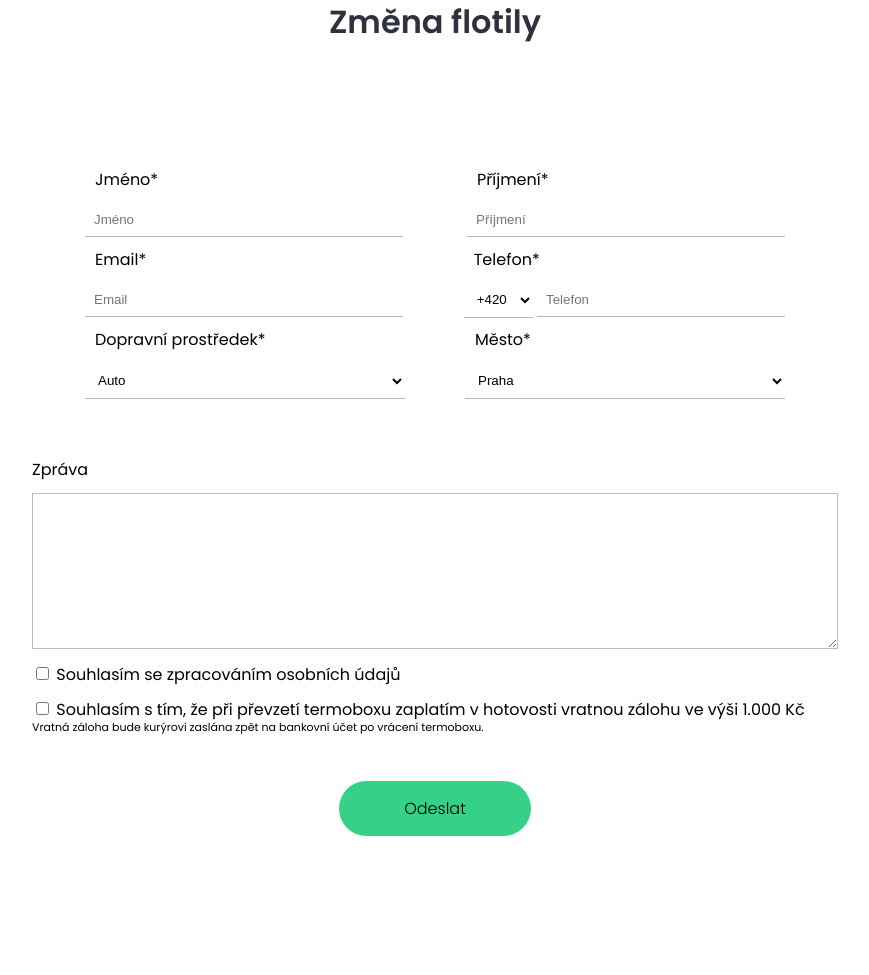
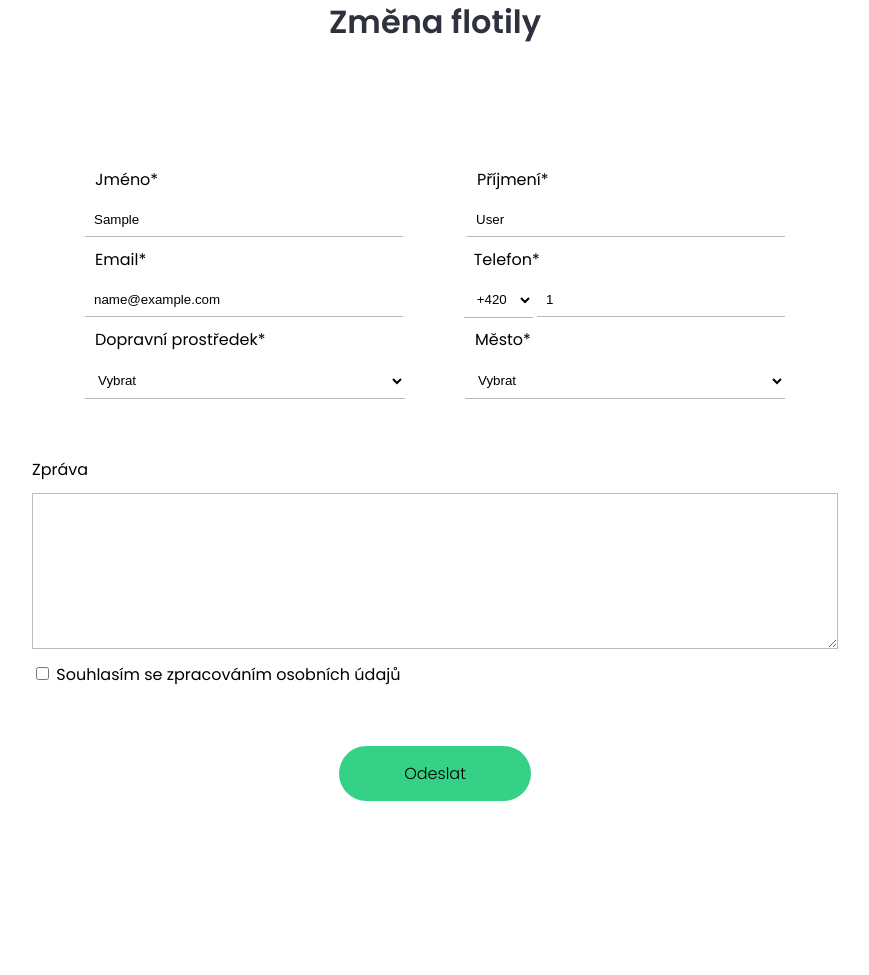
Before and after one commit to Kambatukebele/flotila-Fleet-Management-system-with-php-mysql-javascrip-css-html, a PHP site: template view/change_fleet.php in a window 1280 px wide. Shown: the part 196-1171 px from the top of the page, without its empty margins (205-1074 px from the left). Run offline with PHP 8.4, Linux system fonts and the light colour scheme; the template is opened without the code that fills it: most values are stand-ins (such as "Sample title", 1, 10 or a date in 2020); some libraries are stand-ins or nearby versions.

Commit message:
change_fleet version 1.0

```diff
--- /dev/null
+++ b/controller/controller_change_fleet.php
@@ -0,0 +1,147 @@
+<?php
+    //LINK THE DATABASE CONNECTION
+    include 'database/database.php';
+
+    // CHECKING THE INPUTS FIELDS
+
+    if (isset($_POST['submit']))
+
+    {
+         $firstName = $lastName = $email = $phone_number = $transportation = $city = $textarea = $checkbox = "";
+
+        //CREATING VARIABLE FOR ALL INPUTS FIELDS
+
+         $firstName = htmlspecialchars(stripslashes(trim(strtolower($_POST['firstname']))));
+         $lastName = htmlspecialchars(stripslashes(trim(strtolower($_POST['lastname']))));
+         $email = htmlspecialchars(stripslashes(trim(strtolower($_POST['email']))));
+         $phone_number = htmlspecialchars(stripslashes(trim($_POST['phone_number'])));
+
+         $transportation = htmlspecialchars(stripslashes(trim($_POST['transportation'])));
+         $city = htmlspecialchars(stripslashes(trim($_POST['city'])));
+         $textarea = htmlspecialchars(stripslashes(strtolower($_POST['textarea'])));
+         $checkbox= htmlspecialchars(stripslashes(trim($_POST['checkbox'])));
+
+
+        //VALIDATE FIRST NAME
+        if(!empty($firstName))
+        {
+            if(!preg_match("/^[a-zA-Z-' ]*$/", $firstName))
+            {
+                $firstNameErrorMsg = "<h6 style = 'color:red;font-size:14px;'> " . "Invalide First Name" . "</h6>";
+                return false;
+            }
+        }
+        else
+        {
+            $firstNameErrorMsg = "<h6 style = 'color:red;font-size:14px;'> " . " Please enter your First Name" . "</h6>";
+            return false;
+        }
+
+        // // VALIDATE LAST NAME
+        if(!empty($lastName))
+        {
+            if(!preg_match("/^[a-zA-Z-' ]*$/", $lastName))
+            {
+                $lastNameErrorMsg = "<h6 style = 'color:red;font-size:14px;'> " . "Invalide Last Name" . "</h6>";
+                return false;
+            }
+        }
+        else
+        {
+            $lastNameErrorMsg = "<h6 style = 'color:red;font-size:14px;'> " . " Please enter your last Name" . "</h6>";
+            return false;
+        }
+
+        // // VALIDATE EMAIL
+        if(!empty($email))
+        {
+            if(!filter_var($email, FILTER_VALIDATE_EMAIL))
+            {
+                $emailErrorMsg = "<h6 style = 'color:red;font-size:14px;'> " . "Invalide Email Adress" . "</h6>";
+                return false;
+            }
+        }
+        else
+        {
+            $emailErrorMsg = "<h6 style = 'color:red;font-size:14px;'> " . " Please enter your email adress" . "</h6>";
+            return false;
+        }
+
+        // VALIDATE PHONE NUMBER
+        if (!empty($phone_number))
+        {
+            if (preg_match ("/^[0-9]*$/", $phone_number))
+            {
+                $length = strlen($phone_number);
+                if ( $length < 9 || $length > 9)
+                {
+                    $phoneNumberErrorMsg = "<h6 style = 'color:red;font-size:14px;'> " . " Your number should have 9 digits" . "</h6>";
+                    return false;
+                }
+            }
+            else
+            {
+                $phoneNumberErrorMsg = "<h6 style = 'color:red;font-size:14px;'> " . " Invalide Phone number" . "</h6>";
+                return false;
+            }
+        }
+        else
+        {
+            $phoneNumberErrorMsg = "<h6 style = 'color:red;font-size:14px;'> " . " Please enter your Phone number" . "</h6>";
+            return false;
+        }
+
+        // VALIDATE TRANSPORTATION
+        if (isset($transportation)){
+            if($transportation == "none"){
+                $transportationErrorMsg = "<h6 style = 'color:red;font-size:14px;'> " . " Please Select your transportation" . "</h6>";
+                    return false;
+            }
+        }
+
+        //VALIDATE CITY
+        if (isset($city))
+        {
+            if ($city == "none"){
+                $cityErrorMsg = "<h6 style = 'color:red;font-size:14px;'> " . " Please Select your city" . "</h6>";
+                return false;
+            }
+        }
+
+        //VALIDATE TEXTAREA
+        if(!preg_match("/^[a-zA-Z0-9 \(\)\n]*$/", $textarea))
+        {
+            $textareaErrormsg = "<h6 style = 'color:red;font-size:14px;'> " . " Invalide text" . "</h6>";
+            return false;
+        }
+
+        // VALIDATE GDPR
+        if(isset($checkbox))
+        {
+            if ( $checkbox === "unchecked"){
+                $checkboxErrorMsg = "<h6 style = 'color:red;font-size:14px;'> " . " You need to accept out conditions" . "</h6>";
+                return false;
+            }
+        }
+
+        //INSERT DATA TO THE DATABASE
+            $sql = $conn->prepare("INSERT INTO change_flotila (first_name, last_name, email, phone_number, transportation, city, textplace, gppr)VALUES (:first_name, :last_name, :email, :phone_number, :transportation, :city, :textplace, :gppr)");
+
+            $sql->bindParam(':first_name', $firstName);
+            $sql->bindParam(':last_name', $lastName);
+            $sql->bindParam(':email', $email);
+            $sql->bindParam(':phone_number', $phone_number);
+            $sql->bindParam(':transportation', $transportation);
+            $sql->bindParam(':city', $city);
+            $sql->bindParam(':textplace', $textarea);
+            $sql->bindParam(':gppr', $checkbox);
+
+
+            $sql->execute();
+
+            $result = $sql->execute();
+            if ($result == true){
+                header("Location:thank_you_page.php");
+            }
+
+    }
--- a/view/change_fleet.php
+++ b/view/change_fleet.php
@@ -1,3 +1,5 @@
+<?php include '../controller/controller_change_fleet.php'; ?>
+
 <!DOCTYPE html>
 <html lang="en">
     <?php include '../model/includes/head/head.php'; ?>
@@ -13,22 +15,37 @@
    </div>
 
    <!-- ==========  FORM ========== -->
-   <form action="">
+   <form action="" method="POST">
        <div class="the_inputs">
            <div class="inputs_left">
                 <label for="firstname">Jméno*</label>
-                <input type="text" name="firstname" id="firstname" placeholder="Jméno">
+                <input type="text" name="firstname" id="firstname" placeholder="Jméno" value="<?php if(isset($firstName)) echo $firstName;?>">
+                <?php
+                    if (isset($firstNameErrorMsg)){
+                        echo $firstNameErrorMsg;
+                    }
+                ?>
            </div>
            <div class="inputs_left">
                 <label for="lastname">Příjmení*</label>
-                <input type="text" name="lastname" id="lastname" placeholder="Příjmení">
+                <input type="text" name="lastname" id="lastname" placeholder="Příjmení" value="<?php if(isset($lastName)) echo $lastName;?>">
+                <?php
+                    if (isset($lastNameErrorMsg)){
+                        echo $lastNameErrorMsg;
+                    }
+                ?>
            </div>
        </div>
 
        <div class="the_inputs">
             <div class="inputs_left">
                 <label for="email">Email*</label>
-                <input type="email" name="email" id="email" placeholder="Email">
+                <input type="email" name="email" id="email" placeholder="Email" value="<?php if(isset($email)) echo $email;?>">
+                <?php
+                    if (isset($emailErrorMsg)){
+                        echo $emailErrorMsg;
+                    }
+                ?>
             </div>
             <div class="input_mobile">
                 <label for="phone_number">Telefon*</label>
@@ -37,7 +54,12 @@
                         <option value="+420">+420</option>
                     </select>
 
-                    <input type="text" name="phone_number" id="phone_number" placeholder="Telefon">
+                    <input type="text" name="phone_number" id="phone_number" placeholder="Telefon" value="<?php if(isset($phone_number)) echo $phone_number;?>">
+                    <?php
+                    if (isset($phoneNumberErrorMsg)){
+                        echo $phoneNumberErrorMsg;
+                    }
+                    ?>
                 </div>
             </div>
         </div>
@@ -47,15 +69,22 @@
             <div class="inputs_left">
                 <label for="transportation">Dopravní prostředek*</label>
                 <select name="transportation" id="transportation">
+                    <option value="none" hidden>Vybrat</option>
                     <option value="car">Auto</option>
                     <option value="bike">Kolo</option>
                     <option value="bicycle">Motorka</option>
                     <option value="bicycle">Elektrická koloběžka</option>
                 </select>
+                <?php
+                    if (isset($transportationErrorMsg)){
+                        echo $transportationErrorMsg;
+                    }
+                    ?>
             </div>
             <div class="inputs_left">
-                <label for="transportation">Město*</label>
-                <select name="transportation" id="transportation">
+                <label for="city">Město*</label>
+                <select name="city" id="city">
+                    <option value="none" hidden>Vybrat</option>
                     <option value="Prague">Praha</option>
                     <option value="Brno">Brno</option>
                     <option value="Ostrava">Ostrava</option>
@@ -64,6 +93,11 @@
                     <option value="Hradec-Králové">Hradec Králové</option>
                     <option value="Českých Budějovicích">České Budějovice</option>
                 </select>
+                <?php
+                    if (isset($cityErrorMsg)){
+                        echo $cityErrorMsg;
+                    }
+                    ?>
             </div>
 
         </div>
@@ -76,17 +110,18 @@
                 <textarea name="textarea" id="textarea" cols="30" rows="10"></textarea>
             </div>
             <div>
+                <input type="hidden" name="checkbox" id="checkbox" value="unchecked">
                 <input type="checkbox" name="checkbox" id="checkbox">
                 <label for="checkbox">Souhlasím se zpracováním osobních údajů</label>
+                <?php
+                    if (isset($checkboxErrorMsg)){
+                        echo $checkboxErrorMsg;
+                    }
+                    ?>
 
             </div>
                 <br>
-            <div>
-                <input type="checkbox" name="checkbox" id="checkbox">
-                <label for="checkbox">Souhlasím s tím, že při převzetí termoboxu zaplatím v hotovosti vratnou zálohu ve výši 1.000 Kč </label><br>
-                <small>Vratná záloha bude kurýrovi zaslána zpět na bankovní účet po vrácení termoboxu.</small>
 
-            </div>
 
         </div>
         <br><br>
```
